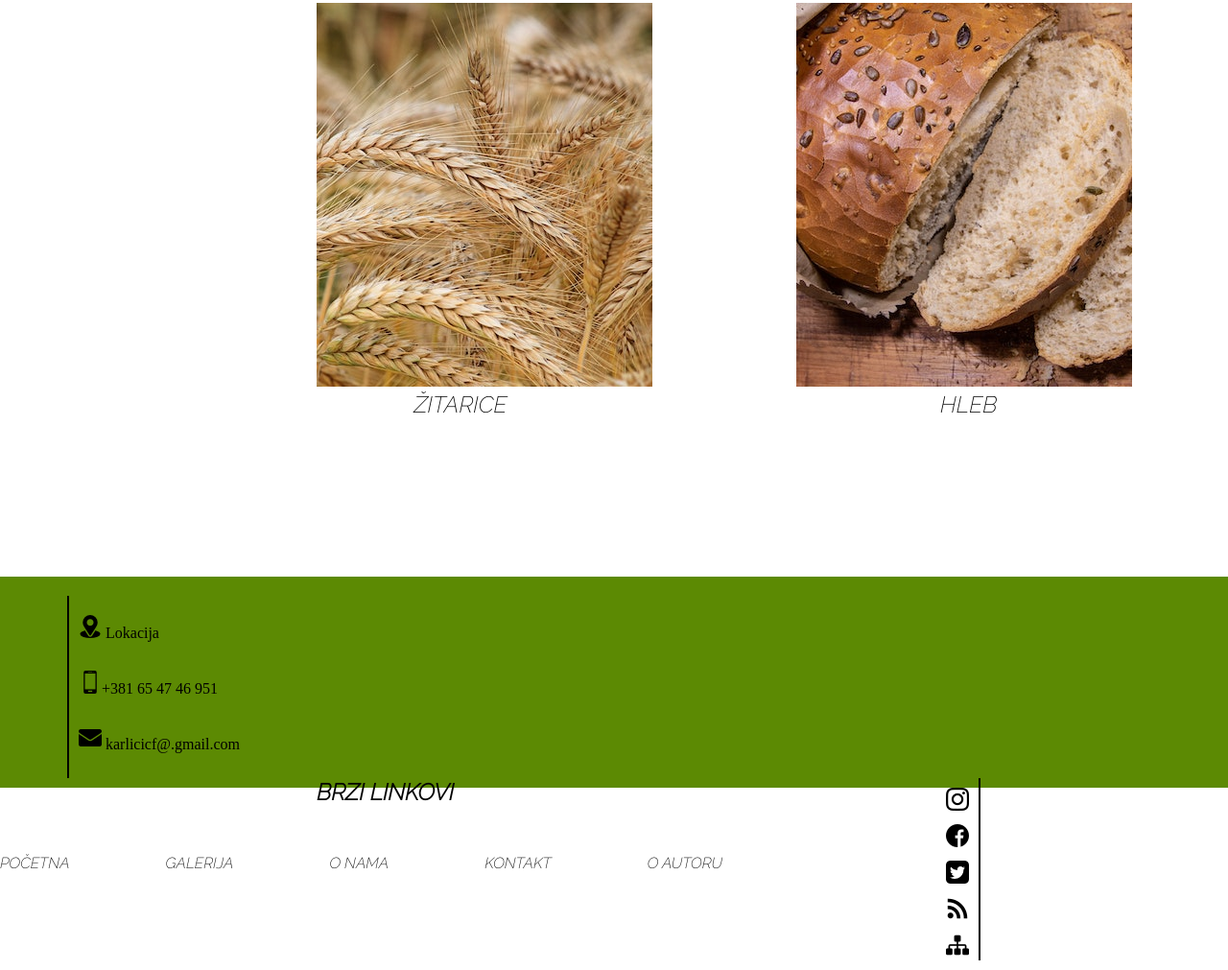
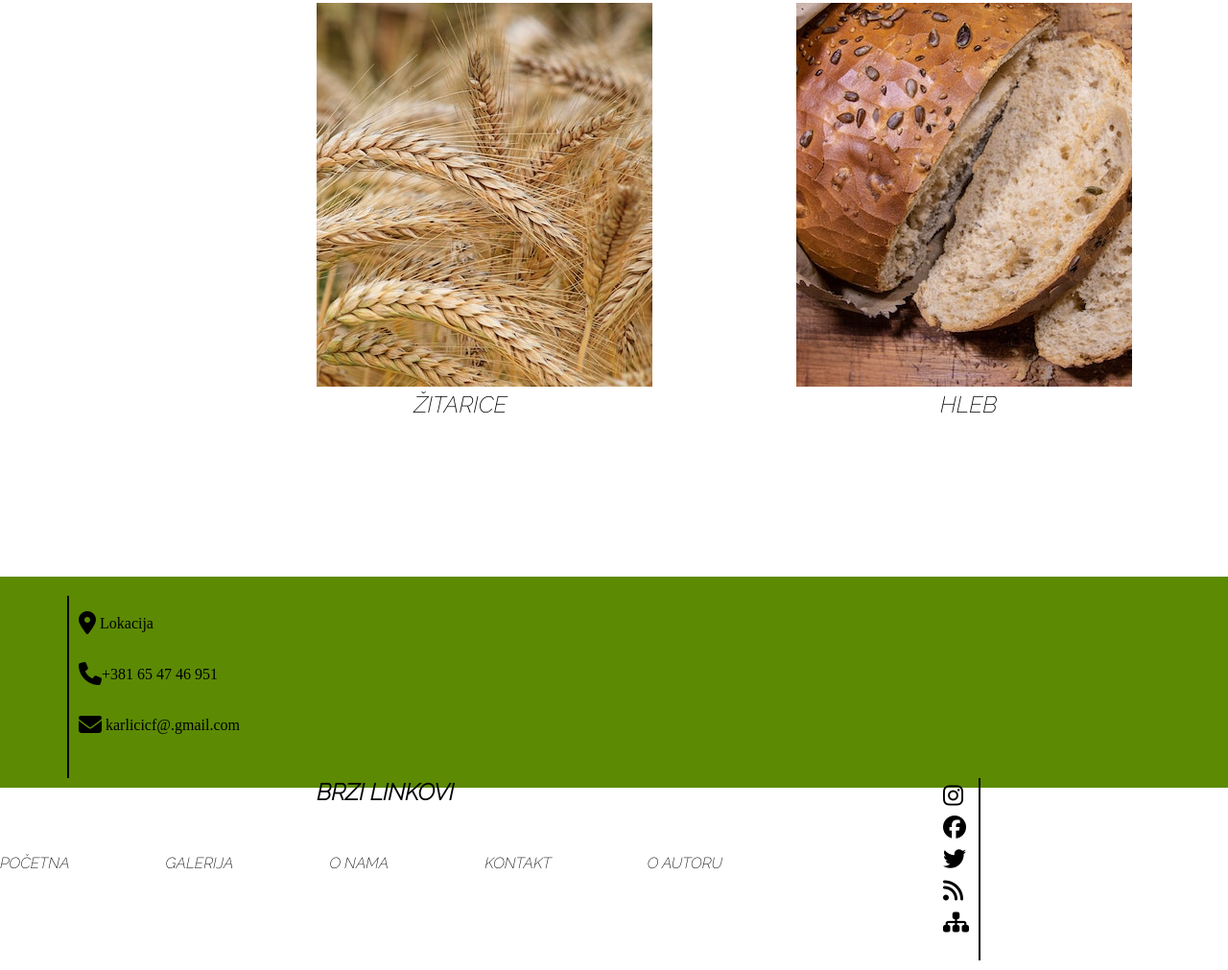
Before and after one commit to FilipKarlicic/pester, a plain HTML site: page index.html in a window 1280 px wide. Shown: the part 2299-3310 px from the top of the page at 96% size. Drawn offline with Linux system fonts and the light colour scheme.

Commit message:
Add files via upload

```diff
--- a/index.html
+++ b/index.html
@@ -10,6 +10,7 @@
 		<meta charset="keywords" content="Sjenica,hrana,Sjenički sir,priroda,Pešter"/>
 		<link rel="stylesheet" href="style.css" type="text/css"/>
 		<link rel="shorcut icon" href="img/cow.ico"/>
+		<script src="https://kit.fontawesome.com/bbd21e34d4.js" crossorigin="anonymous"></script>
 	</head>
 	<body>
 		<header>
@@ -105,10 +106,10 @@
 
 			<div class="kontakt1">
 			<ul>
-				<li><a href="https://www.google.com/maps/place/43%C2%B016'25.1%22N+20%C2%B011'18.5%22E/@43.2722946,20.1918159,15.47z/data=!4m4!3m3!8m2!3d43.27364!4d20.18848"target="_blank"><img src="img/location.png" alt="loaction"/> Lokacija</a></li>
+				<li><a href="https://www.google.com/maps/place/43%C2%B016'25.1%22N+20%C2%B011'18.5%22E/@43.2722946,20.1918159,15.47z/data=!4m4!3m3!8m2!3d43.27364!4d20.18848"target="_blank"><i class="fa-solid fa-location-dot fa-xl" style="color: #000000;"></i> Lokacija</a></li>
 
-				<li><a href="kontakt.html"><img src="img/smartphone.png" alt="telefon"/>+381 65 47 46 951</a></li>
-				<li><a href=""><img src="img/email.png" alt="email"/> karlicicf@.gmail.com</a></li>
+				<li><a href="kontakt.html"><i class="fa-solid fa-phone fa-xl" style="color: #000000;"></i>+381 65 47 46 951</a></li>
+				<li><a href=""><i class="fa-sharp fa-solid fa-envelope fa-xl" style="color: #000000;"></i> karlicicf@.gmail.com</a></li>
 			</ul>
 			</div>
 			<div id="brzi-linkovi">
@@ -124,13 +125,13 @@
 			</div>
 			<div class="drmreze">
 			<ul>
-			<li><a href="https://www.instagram.com/" target="_blank"><img src="img/instagram.png" alt="instagram"/></a></li>
-			<li><a href="https://www.facebook.com/" target="_blank"><img src="img/facebook.png" alt="facebook"/></a></li>
-			<li><a href="https://twitter.com/" target="_blank"><img src="img/twitter-sign.png" alt="twitter"/></a></li>
+			<li><a href="https://www.google.com/search?q=instagram&oq=in&aqs=chrome.0.69i59i131i433i512j69i57j0i131i433i512l2j69i60l4.1154j0j7&sourceid=chrome&ie=UTF-8" target="_blank"><i class="fa-brands fa-instagram fa-xl" style="color: #000000;"></i></a></li>
+			<li><a href="https://www.facebook.com/" target="_blank"><i class="fa-brands fa-facebook fa-xl" style="color: #000000;"></i></a></li>
+			<li><a href="https://www.google.com/search?q=twitter&oq=twitter&aqs=chrome..69i57j69i60l3.10907j0j4&sourceid=chrome&ie=UTF-8" target="_blank"><i class="fa-brands fa-twitter fa-xl" style="color: #000000;"></i></a></li>
 
 
-			<li><a href="rss.xml" target="_blank"><img src="img/rss.png" alt="rss"/></a></li>
-			<li><a href="sitemap.xml" target="_blank"><img src="img/sitemap.png" alt="sitemap"/></a></li>
+			<li><a href="rss.xml" target="_blank"><i class="fa-solid fa-rss fa-xl" style="color: #000000;"></i></a></li>
+			<li><a href="sitemap.xml" target="_blank"><i class="fa-solid fa-sitemap fa-xl" style="color: #000000;"></i></a></li>
 			</ul>
 			</div>
 			<div class="cleaner"></div>
--- a/style.css
+++ b/style.css
@@ -43,7 +43,7 @@ footer{
 	text-decoration:none
 }
 .kontakt1 ul li{
-	margin-bottom:30px;
+	margin-bottom:35px;
 	margin-top:20px;
 	margin-left:10px;
 
@@ -99,11 +99,12 @@ footer{
 	display:inline;
 	margin-top:10px;
 	margin-left:25px;
+
 	float:right;
 }
 .drmreze ul li {
 	margin-right:10px;
-	margin-bottom:10px;
+	margin-bottom:15px;
 }
 .cleaner{
 	clear:both;
```
Also changed, not shown: galerija.html (+9 -9 lines), kontakt.html (+9 -9 lines), o-autoru.html (+9 -9 lines), o-nama.html (+9 -9 lines).
